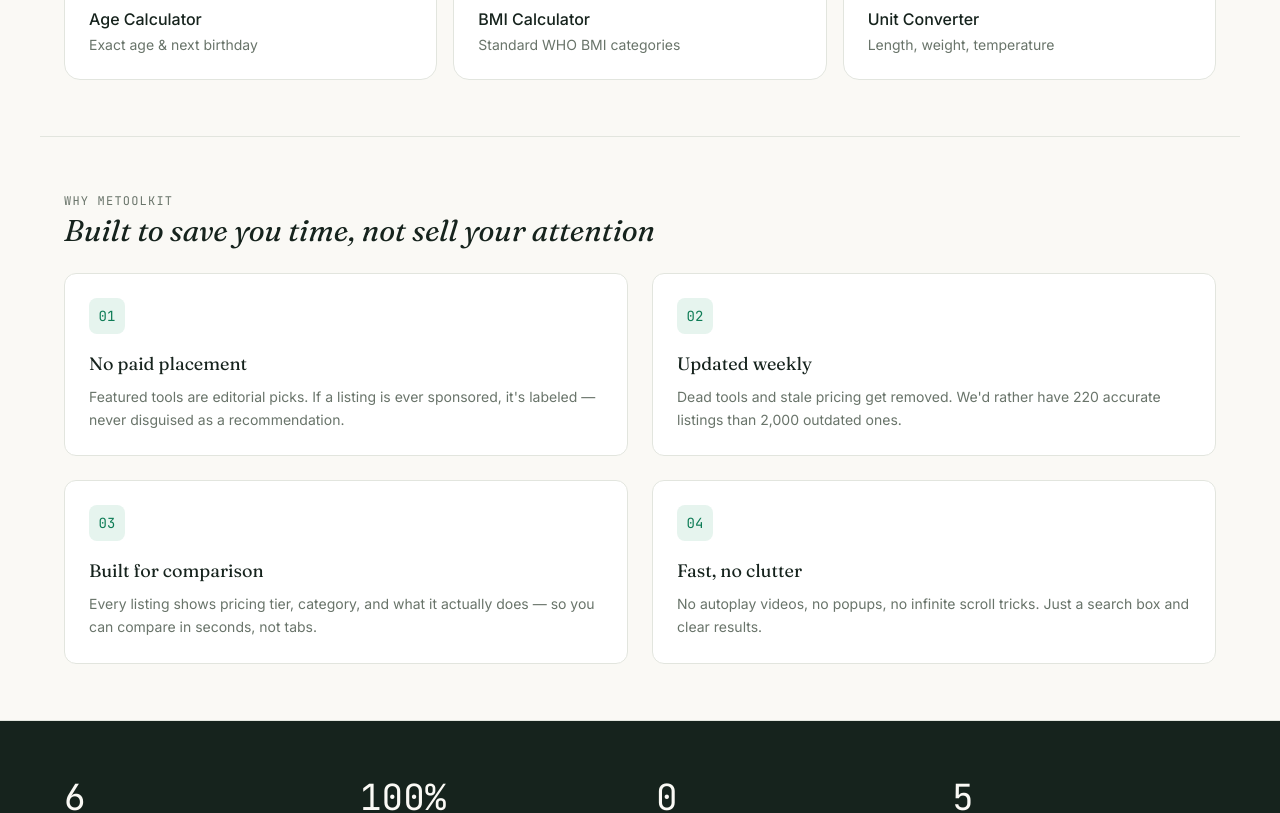
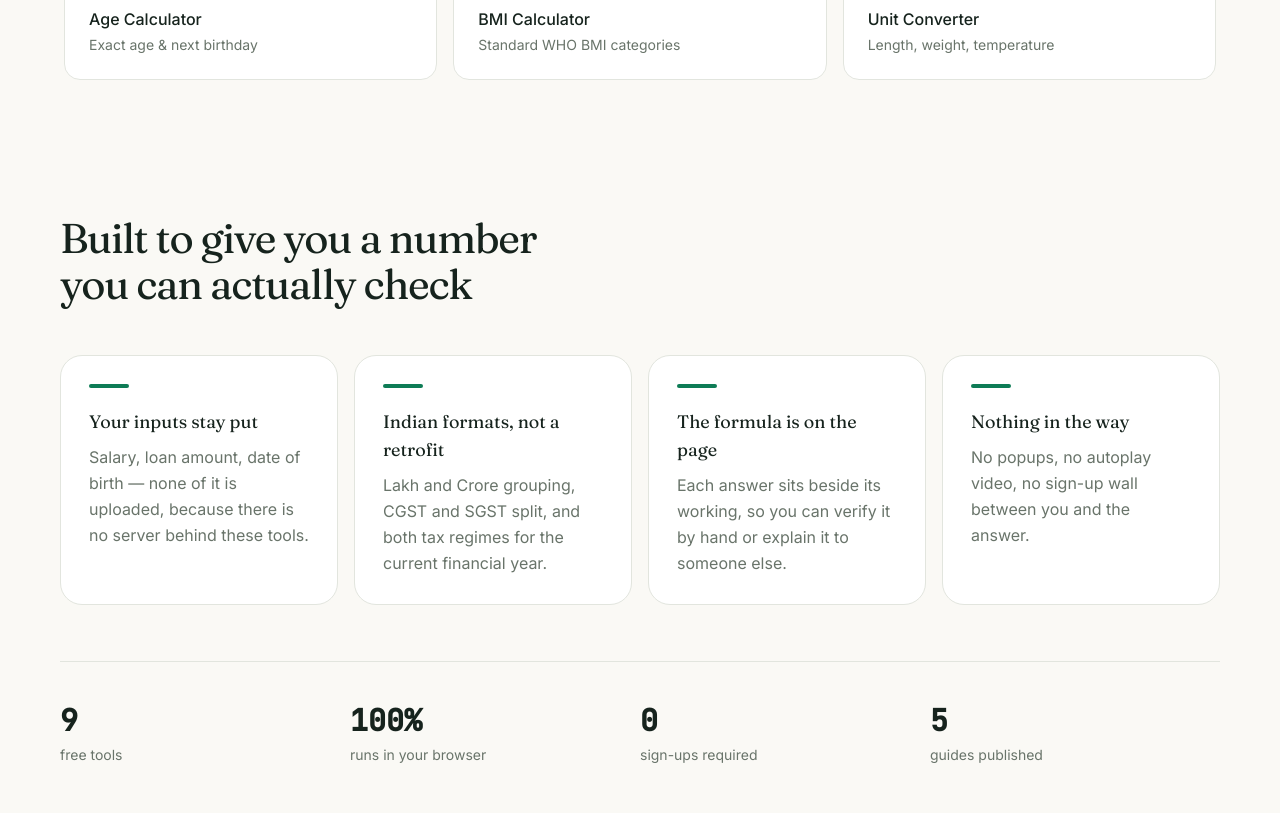
Before and after one commit to coolkishan44/metoolkit, a Next.js app: page / in a window 1280 px wide. Shown: the part 2120-2933 px from the top of the page. Built offline with nearby package versions, Linux system fonts and the light colour scheme.

Commit message:
Update WhyChooseUs.tsx

```diff
--- a/components/WhyChooseUs.tsx
+++ b/components/WhyChooseUs.tsx
@@ -1,49 +1,62 @@
-import SectionHeading from "@/components/SectionHeading";
-import Reveal from "@/components/Reveal";
-
 const points = [
   {
-    title: "No paid placement",
-    description:
-      "Featured tools are editorial picks. If a listing is ever sponsored, it's labeled — never disguised as a recommendation."
+    title: "Your inputs stay put",
+    body: "Salary, loan amount, date of birth — none of it is uploaded, because there is no server behind these tools.",
   },
   {
-    title: "Updated weekly",
-    description:
-      "Dead tools and stale pricing get removed. We'd rather have 220 accurate listings than 2,000 outdated ones."
+    title: "Indian formats, not a retrofit",
+    body: "Lakh and Crore grouping, CGST and SGST split, and both tax regimes for the current financial year.",
   },
   {
-    title: "Built for comparison",
-    description:
-      "Every listing shows pricing tier, category, and what it actually does — so you can compare in seconds, not tabs."
+    title: "The formula is on the page",
+    body: "Each answer sits beside its working, so you can verify it by hand or explain it to someone else.",
   },
   {
-    title: "Fast, no clutter",
-    description:
-      "No autoplay videos, no popups, no infinite scroll tricks. Just a search box and clear results."
-  }
+    title: "Nothing in the way",
+    body: "No popups, no autoplay video, no sign-up wall between you and the answer.",
+  },
+];
+
+const stats = [
+  { value: "9", label: "free tools" },
+  { value: "100%", label: "runs in your browser" },
+  { value: "0", label: "sign-ups required" },
+  { value: "5", label: "guides published" },
 ];
 
 export default function WhyChooseUs() {
   return (
-    <section className="max-w-content mx-auto px-6 py-14 hairline">
-      <Reveal>
-        <SectionHeading eyebrow="Why MeToolkit" title="Built to save you time, not sell your attention" />
-      </Reveal>
+    <section className="max-w-content mx-auto px-5 py-20">
+      <h2 className="font-display text-3xl md:text-[2.6rem] tracking-[-.03em] leading-[1.1] text-ink dark:text-white max-w-[20ch] mb-12">
+        Built to give you a number you can actually check
+      </h2>
 
-      <div className="grid sm:grid-cols-2 gap-6 mt-2">
-        {points.map((p, i) => (
-          <Reveal key={p.title} delay={((i % 4) + 1) as 1 | 2 | 3 | 4}>
-            <div className="rounded-xl border border-line dark:border-white/10 bg-surface dark:bg-white/[0.03] p-6">
-              <div className="w-9 h-9 rounded-lg bg-indigo-soft dark:bg-indigo/15 flex items-center justify-center mb-4">
-                <span className="font-mono text-sm text-indigo">{String(i + 1).padStart(2, "0")}</span>
-              </div>
-              <h3 className="font-display text-lg mb-2 text-ink dark:text-white">{p.title}</h3>
-              <p className="text-sm text-muted leading-relaxed">{p.description}</p>
-            </div>
-          </Reveal>
+      <div className="grid sm:grid-cols-2 lg:grid-cols-4 gap-4 mb-14">
+        {points.map((p) => (
+          <div
+            key={p.title}
+            className="group rounded-[22px] border border-line dark:border-white/10 bg-surface dark:bg-white/[0.03] p-7 transition-all duration-500 ease-out hover:-translate-y-1 hover:border-indigo/40 hover:shadow-xl hover:shadow-indigo/10"
+          >
+            <span className="block w-10 h-1 rounded-full bg-indigo mb-5 transition-all duration-500 group-hover:w-16" />
+            <h3 className="font-display text-lg text-ink dark:text-white mb-2">{p.title}</h3>
+            <p className="text-muted leading-relaxed">{p.body}</p>
+          </div>
         ))}
       </div>
+
+      <dl className="grid grid-cols-2 lg:grid-cols-4 gap-y-8 border-t border-line dark:border-white/10 pt-10">
+        {stats.map((s) => (
+          <div key={s.label}>
+            <dt className="sr-only">{s.label}</dt>
+            <dd>
+              <span className="block font-mono font-bold text-3xl tabular text-ink dark:text-white mb-1">
+                {s.value}
+              </span>
+              <span className="text-sm text-muted">{s.label}</span>
+            </dd>
+          </div>
+        ))}
+      </dl>
     </section>
   );
 }
```
